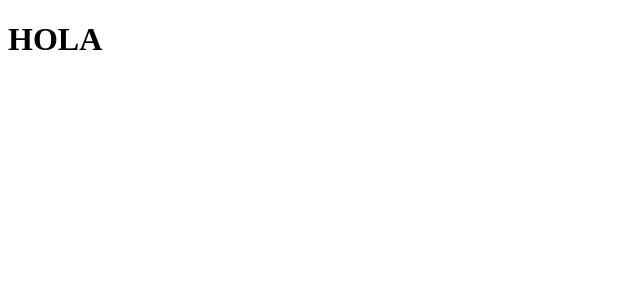
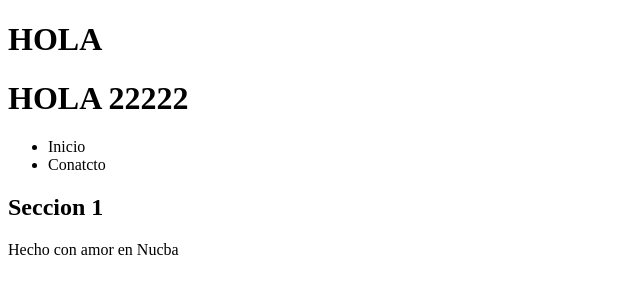
Before and after one commit to zentenonahuel/mi-primer-git, a plain HTML site: page index.html in a window 1280 px wide. Shown: the whole page, without its empty margins (0-640 px from the left). Drawn offline with Linux system fonts and the light colour scheme.

Commit message:
agregue una section y un footer

```diff
--- a/index.html
+++ b/index.html
@@ -3,7 +3,7 @@
 <head>
     <meta charset="UTF-8">
     <meta name="viewport" content="width=device-width, initial-scale=1.0">
-    <title>Mi pagina web cz</title>
+    <title>Mi pagina web</title>
 </head>
 <body>
     <h1>HOLA</h1>
@@ -11,5 +11,19 @@
     <!-- estado 2: Area de stage (Area temporal) -->
     <!-- estado 3: Area de cambios confirmados -->
     <!-- estado 4: Remoto -->
+    <h1>HOLA 22222</h1>
+
+    <ul>
+        <li>Inicio</li>
+        <li>Conatcto</li>
+    </ul>
+
+    <section>
+        <h2>Seccion 1</h2>
+    </section>
+    <footer>
+        <p>Hecho con amor en Nucba</p>
+    </footer>
+
 </body>
 </html>
```
Also changed, not shown: contacto.html (+2 -2 lines), info.txt (added).
